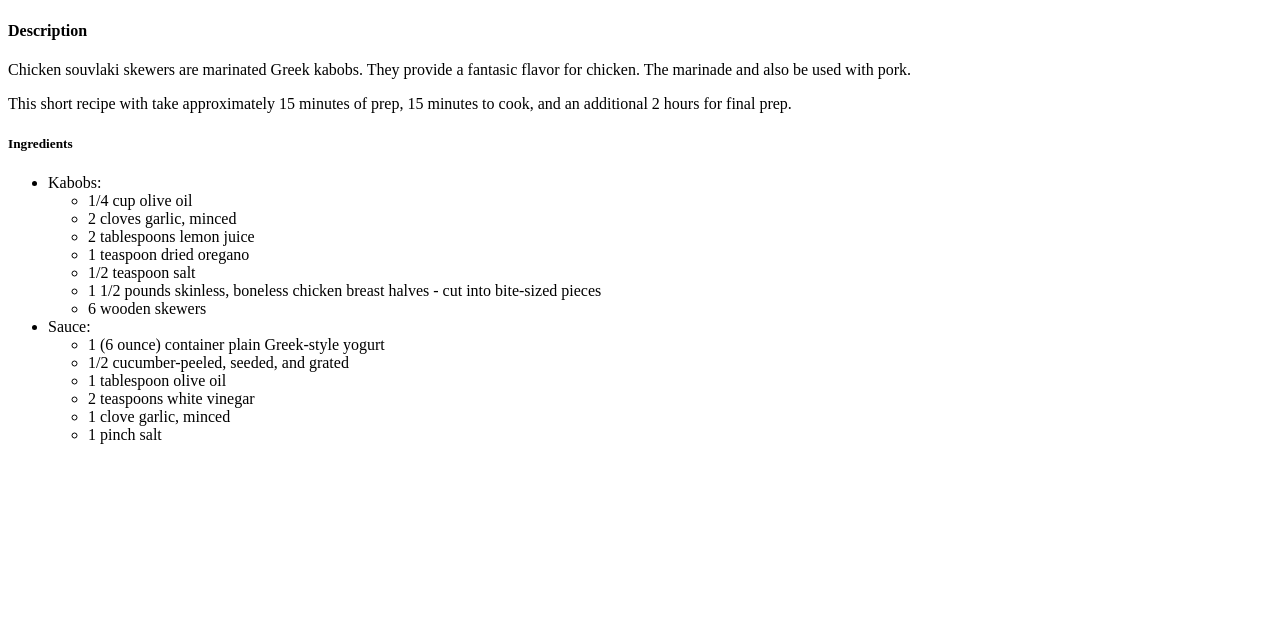
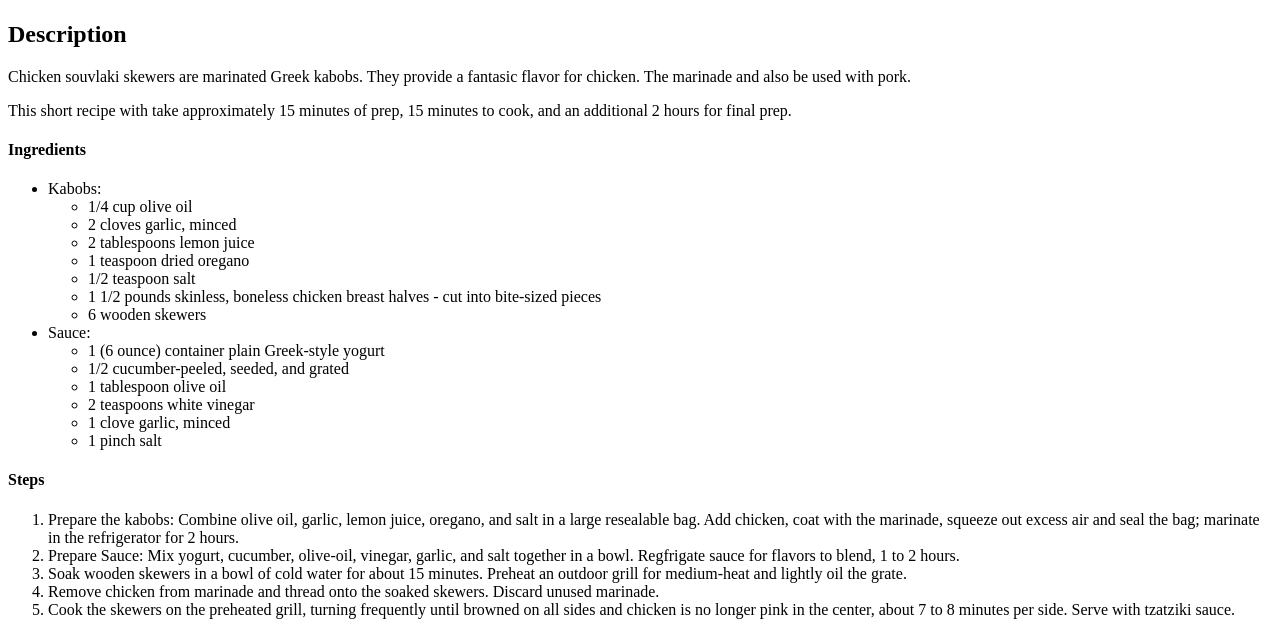
Before and after one commit to vhjohnson/odin-recipes, a plain HTML site: page recipes/chic-souv-with-tzat.html in a window 1280 px wide. Shown: the part 383-1018 px from the top of the page. Before the commit the page ends 843 px from the top, so only its background shows below. Drawn offline with Linux system fonts and the light colour scheme.

Commit message:
Add recipe steps

```diff
--- a/recipes/chic-souv-with-tzat.html
+++ b/recipes/chic-souv-with-tzat.html
@@ -9,14 +9,15 @@
         <h1>Chicken Souvlaki with Tzatziki Sauce</h1>
 
         <img src="https://res.cloudinary.com/mealthy1/image/upload/ar_16:11,c_fill,f_auto,h_760,q_auto:best,w_1140/v1516233642/Mains/chicken-souvlaki-tzatziki-sauce.png" alt="Chicken Souvlaki with Tzatziki Sauce">
-        <h4>Description</h4>
+        <h2>Description</h2>
         <p>Chicken souvlaki skewers are marinated Greek kabobs. They
             provide a fantasic flavor for chicken. The marinade and
             also be used with pork.</p>
         <p>This short recipe with take approximately 15 minutes of
             prep, 15 minutes to cook, and an additional 2 hours for
             final prep.</p>
-        <h5>Ingredients</h5>
+
+        <h4>Ingredients</h4>
         <ul>
             <li>Kabobs:
                 <ul><li>1/4 cup olive oil</li>
@@ -27,7 +28,8 @@
                     <li>1 1/2 pounds skinless, boneless chicken breast halves
                         - cut into bite-sized pieces</li>
                     <li>6 wooden skewers</li>
-            </ul></li>
+                </ul>
+            </li>
             <li>Sauce:
                 <ul><li>1 (6 ounce) container plain Greek-style yogurt</li>
                     <li>1/2 cucumber-peeled, seeded, and grated</li>
@@ -35,7 +37,34 @@
                     <li>2 teaspoons white vinegar</li>
                     <li>1 clove garlic, minced</li>
                     <li>1 pinch salt</li>
-            </ul></li>
                 </ul>
+            </li>
+        </ul>
+
+        <h4>Steps</h4>
+        <ol>
+            <li>Prepare the kabobs: Combine olive oil, garlic, lemon
+                juice, oregano, and salt in a large resealable bag.
+                Add chicken, coat with the marinade, squeeze out
+                excess air and seal the bag; marinate in the refrigerator
+                for 2 hours.
+            </li>
+            <li>Prepare Sauce: Mix yogurt, cucumber, olive-oil, vinegar, garlic,
+                and salt together in a bowl. Regfrigate sauce for flavors
+                to blend, 1 to 2 hours.
+            </li>
+            <li>Soak wooden skewers in a bowl of cold water for about 15
+                minutes. Preheat an outdoor grill for medium-heat and
+                lightly oil the grate.
+            </li>
+            <li>Remove chicken from marinade and thread onto the soaked
+                skewers. Discard unused marinade.
+            </li>
+            <li>Cook the skewers on the preheated grill, turning frequently
+                until browned on all sides and chicken is no longer pink
+                in the center, about 7 to 8 minutes per side. Serve
+                with tzatziki sauce.
+            </li>
+        </ol>
     </body>
 </html>
```
Lines whose indentation alone changed are shown as unchanged.
